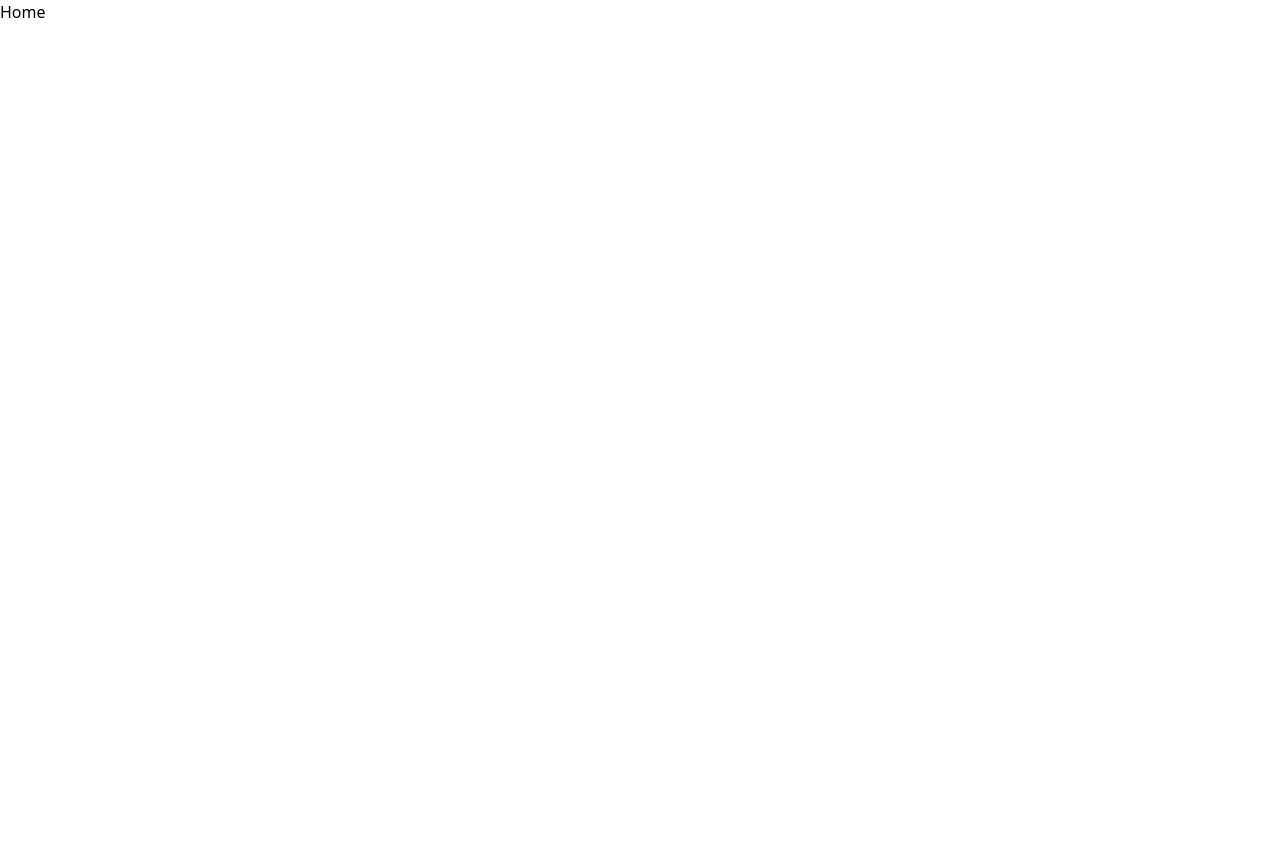
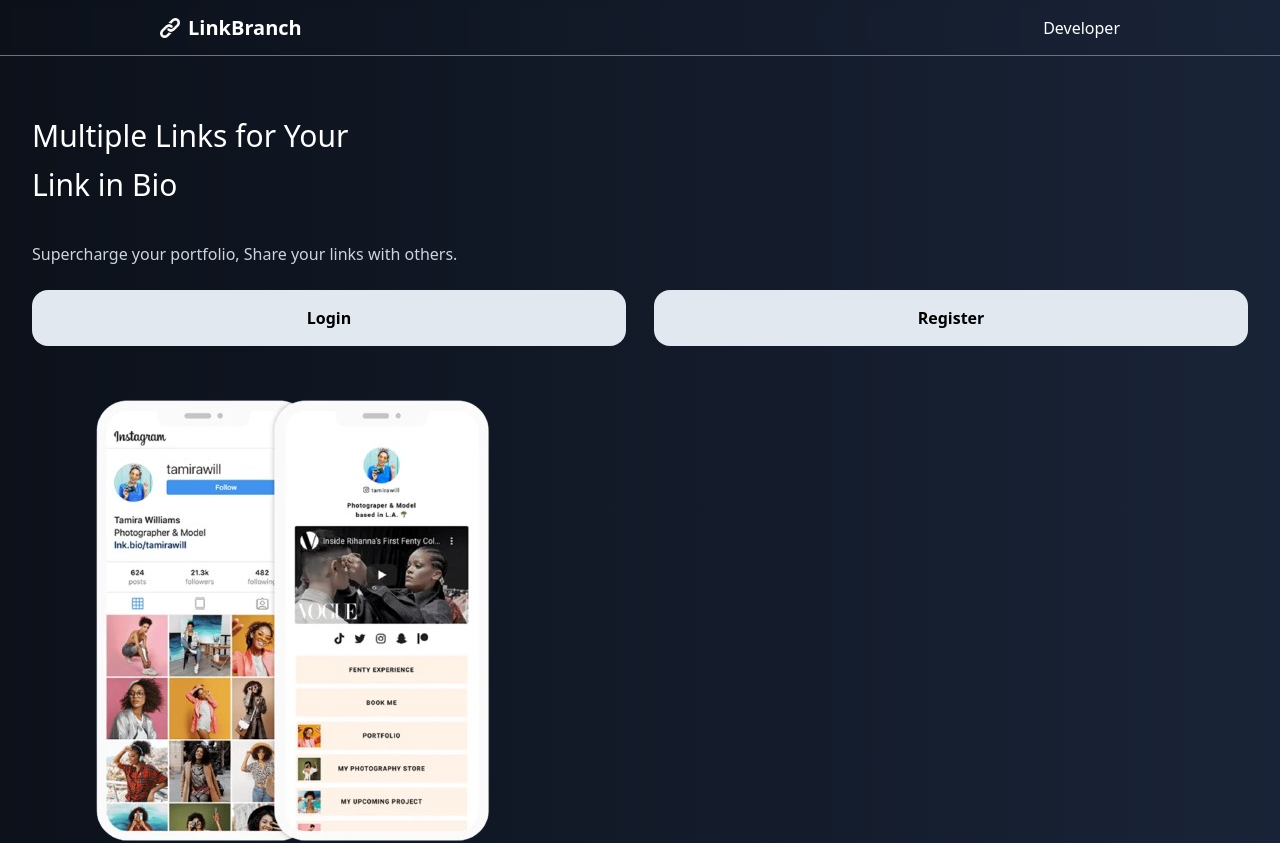
Before and after one commit to rohitdeka-1/linkBranchFrontend, a React (Vite) app: page / in a window 1280 px wide. Shown: the top 843 px of the page. Before the commit the page ends 800 px from the top, so only its background shows below. Built offline with nearby package versions, Linux system fonts and the light colour scheme.

Commit message:
landing-page

```diff
--- a/src/pages/AuthPages/Login.tsx
+++ b/src/pages/AuthPages/Login.tsx
@@ -64,7 +64,14 @@ const Login = () => {
             type: "error",
             animation: "animate-slide-in",
           });
-        } else {
+        }else if(err.response.status === 422){
+          setNotification({
+            message: "Password should be greater than 3 characters",
+            type: "error",
+            animation: "animate-slide-in",
+          });
+        }
+         else {
           setNotification({
             message: "An error occurred during login. Please try again.",
             type: "error",
@@ -88,7 +95,7 @@ const Login = () => {
             ? { ...prev, animation: "animate-slide-out" }
             : null
         );
-      }, 1500);
+      }, 2500);
     }
   };
 
--- a/src/pages/AuthPages/Register.tsx
+++ b/src/pages/AuthPages/Register.tsx
@@ -105,7 +105,7 @@ const Register = () => {
   return (
     <motion.div
       style={{
-        backgroundImage: "linear-gradient(90deg, #000000, #1e293b)", // dark to bright (left to right)
+        backgroundImage: "linear-gradient(90deg, #000000, #1B263B)", // dark to bright (left to right)
         backgroundSize: "200% 100%",
         backgroundPosition: "left center",
       }}
--- a/src/pages/Home.tsx
+++ b/src/pages/Home.tsx
@@ -1,7 +1,50 @@
+import { motion } from "framer-motion";
+import Logo from "./components/Logo";
+import { Link } from "react-router-dom";
 const Home = () => {
   return (
-    <div>Home</div>
-  )
-}
+    <motion.div
+      style={{
+        backgroundImage: "linear-gradient(90deg, #000000, #1B263B)", // dark to bright (left to right)
+        backgroundSize: "200% 100%",
+        backgroundPosition: "left center",
+      }}
+      animate={{
+        backgroundPosition: ["0% 50%", "100% 50%", "0% 50%"], // shift from left to right and back
+      }}
+      transition={{
+        duration: 15,
+        ease: "easeInOut",
+        repeat: Infinity,
+      }}
+    >
+      <Logo />
+      <div className="min-h-screen flex flex-col justify-start items-start relative pb-40 text-white p-4 space-y-6">
+        <div className="flex flex-col space-y-4 mt-20">
+          <h2 className="font-extralight p-4 text-3xl w-9/12 leading-relaxed">
+            Multiple Links for Your Link in Bio
+          </h2>
 
-export default Home
+          <p className="px-4 text-slate-300">
+            Supercharge your portfolio, Share your links with others.
+          </p>
+        </div>
+
+        <div className="flex flex-row px-4 space-x-7  w-full mt-10">
+          <button className="bg-slate-200 text-black px-4 py-2 w-1/2 h-14 rounded-2xl font-bold">
+            <Link to="/login">Login</Link>
+          </button>
+          <button className="bg-slate-200 text-black px-4 py-2 w-1/2 rounded-2xl font-bold ">
+          <Link to="/register">Register</Link>
+          </button>
+        </div>
+
+        <div className="flex flex-row px-4 space-x-7 w-full mt-10">
+          <img src="./coverPhoto.png"></img>
+        </div>
+      </div>
+    </motion.div>
+  );
+};
+
+export default Home;
--- a/src/pages/components/Footer.tsx
+++ b/src/pages/components/Footer.tsx
@@ -18,6 +18,7 @@ const Footer = () => {
         repeat: Infinity,
       }}
     >
+
       <div className="max-w-7xl mx-auto grid grid-cols-2 sm:grid-cols-2 lg:grid-cols-4 gap-10">
         {[
           {
@@ -59,7 +60,7 @@ const Footer = () => {
             ],
           },
           {
-            title: "NETWORK",
+            title: "GLOBALS",
             items: [
               "Lnk.at",
               "Linkinbio",
--- a/src/pages/components/Logo.tsx
+++ b/src/pages/components/Logo.tsx
@@ -1,9 +1,11 @@
+import { Link } from "react-router-dom";
+
 const Logo = () => {
   return (
-    <div className="w-full absolute top-3 left-0  flex justify-between px-6 xl:px-40 items-center border-b py-2 border-gray-500 ">
+    <div className="w-full fixed z-[100] backdrop-blur-sm top-0 h-14 left-0  flex justify-between px-6 xl:px-40 items-center border-b py-2 border-gray-500 ">
       <div className="w-full flex  items-center space-x-2">
         <img src="./logo1.png" className=" h-5 "></img>
-        <h1 className="text-white text-xl font-bold">LinkBranch</h1>
+        <h1 className="text-white text-xl font-bold"><Link to="/">LinkBranch</Link></h1>
       </div>
       <div className=" flex  items-center space-x-2 text-white">
         <a href="https://www.rohitdeka.me" target="_blank">Developer</a>
```
Also changed, not shown: public/coverPhoto.png (added).
